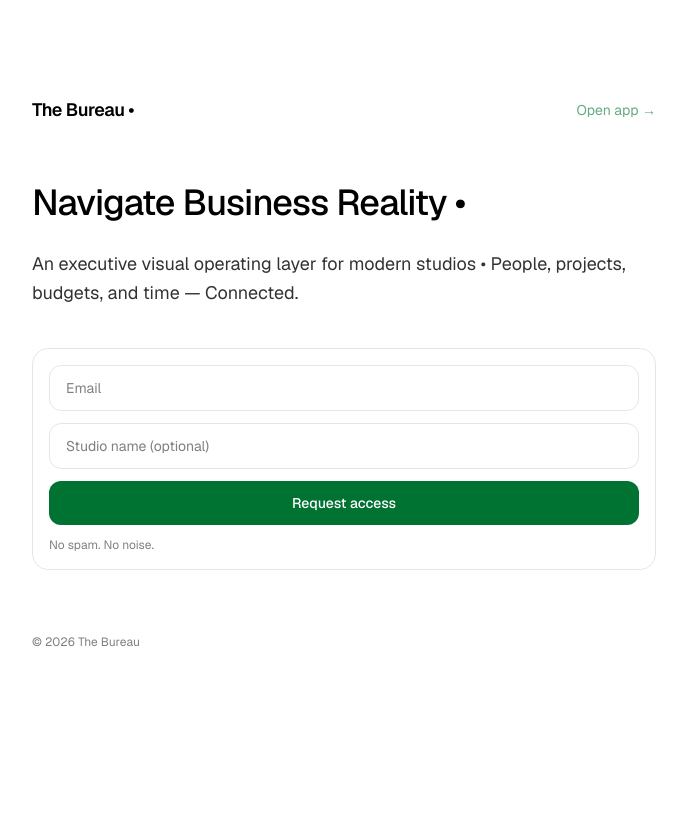
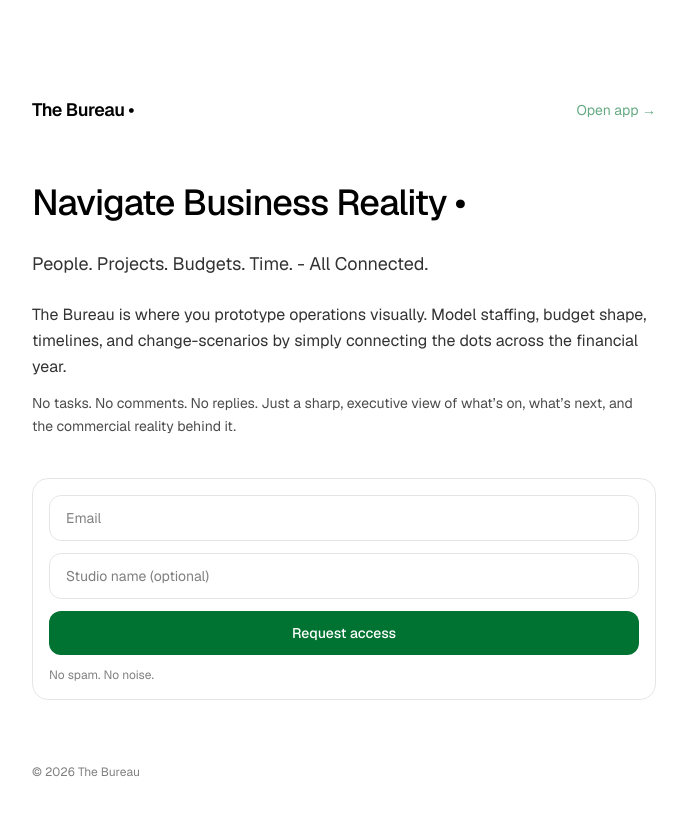
Before and after one commit to Lyall-Antinomy/thebureau, a Next.js app: page / in a window 1280 px wide. Shown: the top 816 px of the page, without its empty margins (296-983 px from the left). Built offline with nearby package versions, Linux system fonts and the light colour scheme.

Commit message:
Update landing page copy

```diff
--- a/src/app/page.tsx
+++ b/src/app/page.tsx
@@ -69,9 +69,22 @@ export default function Home() {
           Navigate Business Reality •
         </h1>
 
-        <p className="mt-6 text-lg leading-relaxed opacity-80">
-          An executive visual operating layer for modern studios • People, projects, budgets, and time — Connected.
-        </p>
+      <div className="mt-6 space-y-3">
+  <p className="text-lg leading-relaxed opacity-80">
+    People. Projects. Budgets. Time. - All Connected.
+  </p>
+ <div className="mt-6 space-y-3">
+  <p className="text-base leading-relaxed opacity-80">
+    The Bureau is where you prototype operations visually. Model staffing, budget shape, timelines,
+    and change-scenarios by simply connecting the dots across the financial year.
+  </p>
+
+  <p className="text-sm leading-relaxed opacity-70">
+    No tasks. No comments. No replies. Just a sharp, executive view of what’s on, what’s next, and the
+    commercial reality behind it.
+  </p>
+</div>
+</div>
 
         <div className="mt-10 rounded-2xl border border-black/10 p-4">
           {sent ? (
```
